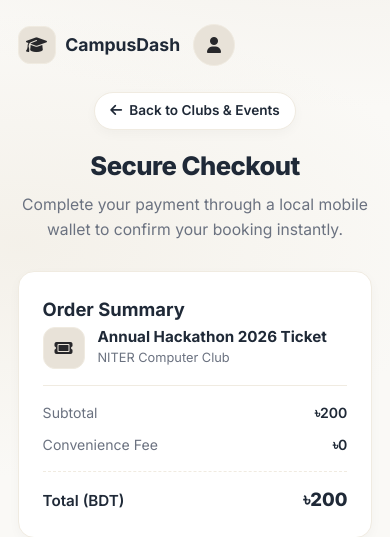
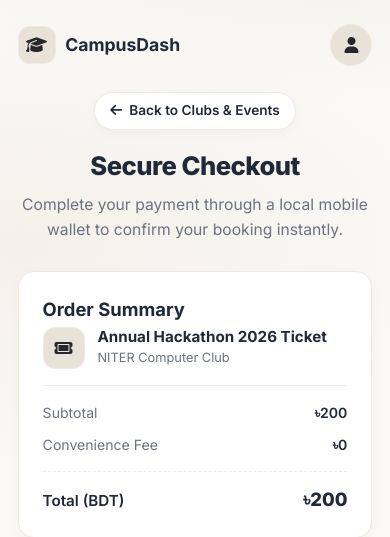
Before and after one commit to kn8trix/Niter-centralized-dash, a Django app: page /checkout/ in a window 390 px wide. Shown: the top 537 px of the page. Run offline with Django 4.2, Linux system fonts and the light colour scheme; parts of the project's set-up code (start-up, migrations or seed data) failed here and were passed over.

Commit message:
Move profile menu icon to top-right corner

```diff
--- a/core/tests.py
+++ b/core/tests.py
@@ -125,10 +125,10 @@
                 self.assertContains(response, 'data-component="topbar"')
                 self.assertContains(response, 'class="navlinks"')
                 self.assertContains(response, 'class="profile-actions"')
-                # Top-left header group: profile avatar is anchored next to the brand
+                # Top-right header group: profile avatar + bell away from the brand
                 self.assertContains(response, 'class="topbar-row"')
-                self.assertContains(response, 'class="topbar-left"')
-                # The standalone top-right settings gear is gone
+                self.assertContains(response, 'class="topbar-right"')
+                # The standalone settings gear is gone
                 self.assertNotContains(response, 'class="settings-link"')
 
     def test_active_pill_tracks_current_page(self):
--- a/static/css/topbar.css
+++ b/static/css/topbar.css
@@ -3,10 +3,10 @@
    ----------------------------------------------------------------------------
    Single source of truth for the header used by every standalone public
    page (transport, meals, clubs, medical, notices, notes). Layout is two
-   rows: row 1 = brand + profile avatar (left) and the notification bell
-   (right); row 2 = the desktop nav pills (active = #e8e2d8). Includes the
-   mobile user-profile popover, the centered intro hero, and the shared
-   toast component.
+   rows: row 1 = brand (top-left) and the notification bell + user profile
+   avatar (top-right); row 2 = the desktop nav pills (active = #e8e2d8).
+   Includes the mobile user-profile popover, the centered intro hero, and
+   the shared toast component.
 
    Palette: bg #faf9f6 · card #ffffff · border #f0ebe1 · accent #e8e2d8
             (hover #dfd7cb) · text #1f2937 · muted #6b7280
@@ -20,7 +20,7 @@
    ========================================================================== */
 
 /* ---------------------------------------------------------------------------
-   1. Top bar (two rows: brand + profile avatar + bell, then nav pills)
+   1. Top bar (two rows: brand top-left + bell/profile top-right, then pills)
 --------------------------------------------------------------------------- */
 .topbar {
     display: flex;
@@ -29,7 +29,7 @@
     margin-bottom: 1.6rem;
 }
 
-/* Row 1 — brand + profile avatar (left) and the notification bell (right) */
+/* Row 1 — brand in the top-left corner, the right group in the top-right */
 .topbar-row {
     display: flex;
     align-items: center;
@@ -38,11 +38,11 @@
     flex-wrap: wrap;
 }
 
-/* Left group: brand title with the user profile avatar anchored beside it */
-.topbar-left {
+/* Right group: notification bell + user profile avatar (top-right corner) */
+.topbar-right {
     display: flex;
     align-items: center;
-    gap: 0.8rem;
+    gap: 0.6rem;
     min-width: 0;
 }
 
@@ -132,7 +132,7 @@
 .profile-popover {
     position: absolute;
     top: calc(100% + 10px);
-    left: 0;
+    right: 0;
     width: min(282px, 86vw);
     background: var(--bg-card);
     border: 1px solid var(--border-color);
@@ -531,18 +531,6 @@
     .navlinks {
         display: none;
     }
-
-    /* The avatar now sits mid-screen right after the brand, so a popover
-       anchored to it would overflow the right edge of narrow viewports.
-       Re-anchor the mobile menu to the header group (which starts at the
-       viewport edge) so it always fits on screen. */
-    .profile {
-        position: static;
-    }
-
-    .topbar-left {
-        position: relative;
-    }
 }
 
 @media (min-width: 768px) {
--- a/templates/partials/topbar.html
+++ b/templates/partials/topbar.html
@@ -4,26 +4,51 @@
 --------------------------------------------------------------------------
 Used by every standalone public page (dashboard, departments, transport,
 meals, clubs, medical, notices, notes, research ai). One source of truth
-for the header so all pages stay in sync: the brand + user profile avatar
-anchored together in the top-left, the notification bell on the right of
-the header row, and the desktop nav pills (active pill highlighted
-#e8e2d8) on a second row beneath. The profile popover holds user info,
-page links, and account actions — including Settings and Sign Out.
+for the header so all pages stay in sync: the brand sits cleanly in the
+top-left corner, the notification bell + user profile avatar sit in the
+top-right corner of the header row, and the desktop nav pills (active pill
+highlighted #e8e2d8) sit on a second row beneath. The profile popover
+holds user info, page links, and account actions — including Settings and
+Sign Out.
 
 Usage:  {% include 'partials/topbar.html' with active='transport' %}
 active: dashboard | notes | departments | research | notices | transport | meals | medical | clubs
 ============================================================================
 {% endcomment %}
 <header class="topbar" data-component="topbar">
-    <!-- Row 1: brand + profile avatar on the left, notification bell on the right -->
+    <!-- Row 1: brand top-left · notification bell + profile avatar top-right -->
     <div class="topbar-row">
-        <div class="topbar-left">
-            <a href="{% url 'dashboard' %}" class="brand" data-component="brand">
-                <span class="brand-icon"><i class="fa-solid fa-graduation-cap"></i></span>
-                <span>CampusDash</span>
-            </a>
+        <a href="{% url 'dashboard' %}" class="brand" data-component="brand">
+            <span class="brand-icon"><i class="fa-solid fa-graduation-cap"></i></span>
+            <span>CampusDash</span>
+        </a>
 
-            <!-- User profile avatar — anchored right next to the brand -->
+        <div class="topbar-right">
+            <!-- Real-time notification bell (REST list + WebSocket live alerts) -->
+            {% if user.is_authenticated %}
+            <div class="bell" data-component="notification-bell">
+                <button type="button" class="bell-btn" id="bell-btn" aria-haspopup="true" aria-expanded="false" aria-label="Notifications">
+                    <i class="fa-solid fa-bell"></i>
+                    <span class="bell-badge" id="bell-badge" hidden>0</span>
+                </button>
+
+                <div class="bell-popover" id="bell-popover" aria-label="Notifications">
+                    <div class="bell-head">
+                        <strong>Notifications</strong>
+                        <span class="bell-count" id="bell-count">0 unread</span>
+                    </div>
+                    <div class="bell-list" id="bell-list">
+                        <div class="bell-empty">No notifications yet.</div>
+                    </div>
+                </div>
+            </div>
+            <!-- Rendered for authenticated users so the CSRF cookie is always
+                 present for the bell's mark-as-read + the campus-service AJAX
+                 calls made from pages sharing this header. -->
+            {% csrf_token %}
+            {% endif %}
+
+            <!-- User profile avatar — top-right corner; opens the profile menu -->
             <div class="profile" data-component="profile-menu">
                 <button type="button" class="avatar-btn" id="avatar-btn" aria-haspopup="true" aria-expanded="false" aria-label="Open profile menu">
                     <i class="fa-solid fa-user"></i>
@@ -80,30 +105,6 @@
                 </div>
             </div>
         </div>
-
-        <!-- Real-time notification bell (REST list + WebSocket live alerts) -->
-        {% if user.is_authenticated %}
-        <div class="bell" data-component="notification-bell">
-            <button type="button" class="bell-btn" id="bell-btn" aria-haspopup="true" aria-expanded="false" aria-label="Notifications">
-                <i class="fa-solid fa-bell"></i>
-                <span class="bell-badge" id="bell-badge" hidden>0</span>
-            </button>
-
-            <div class="bell-popover" id="bell-popover" aria-label="Notifications">
-                <div class="bell-head">
-                    <strong>Notifications</strong>
-                    <span class="bell-count" id="bell-count">0 unread</span>
-                </div>
-                <div class="bell-list" id="bell-list">
-                    <div class="bell-empty">No notifications yet.</div>
-                </div>
-            </div>
-        </div>
-        <!-- Rendered for authenticated users so the CSRF cookie is always
-             present for the bell's mark-as-read + the campus-service AJAX
-             calls made from pages sharing this header. -->
-        {% csrf_token %}
-        {% endif %}
     </div>
 
     <!-- Row 2: Desktop navigation pills (hidden on mobile, see topbar.css) -->
```
Also changed, not shown: docs/HANDOVER.md (+42 -0 lines).
